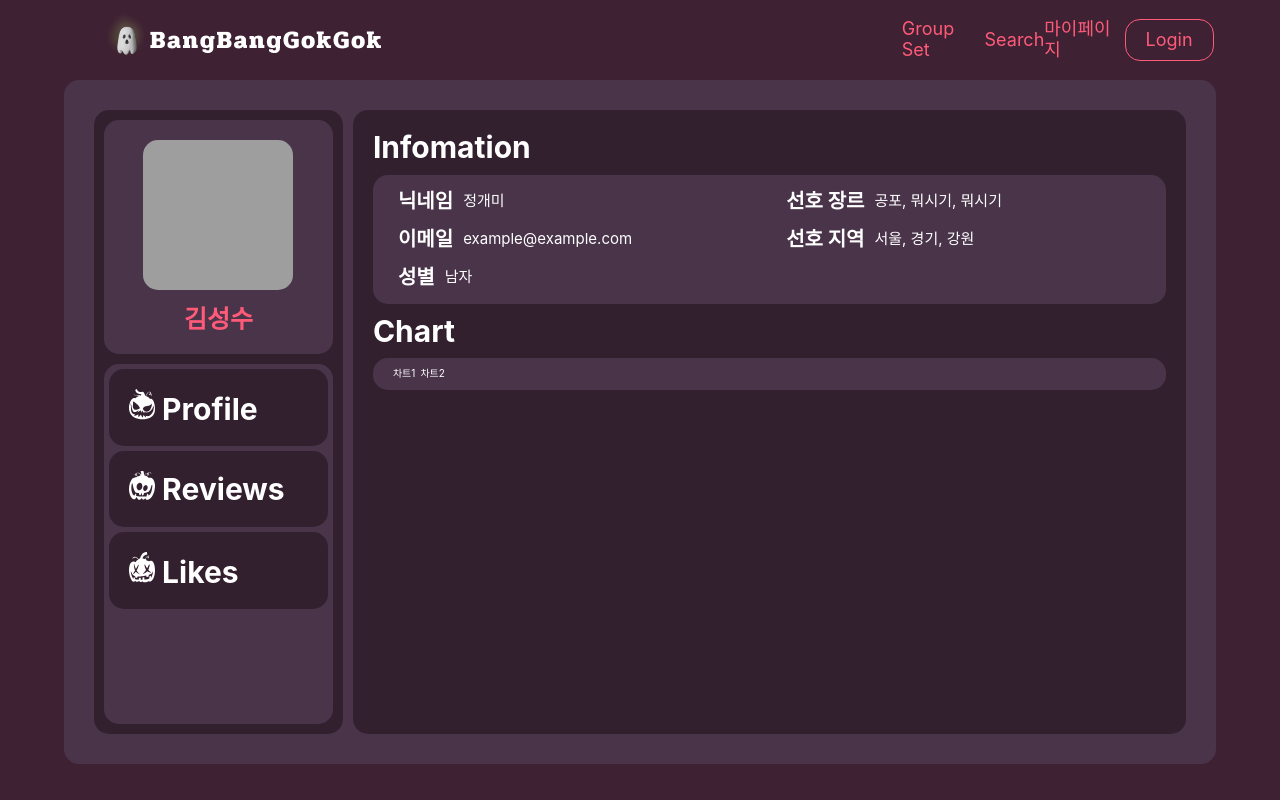
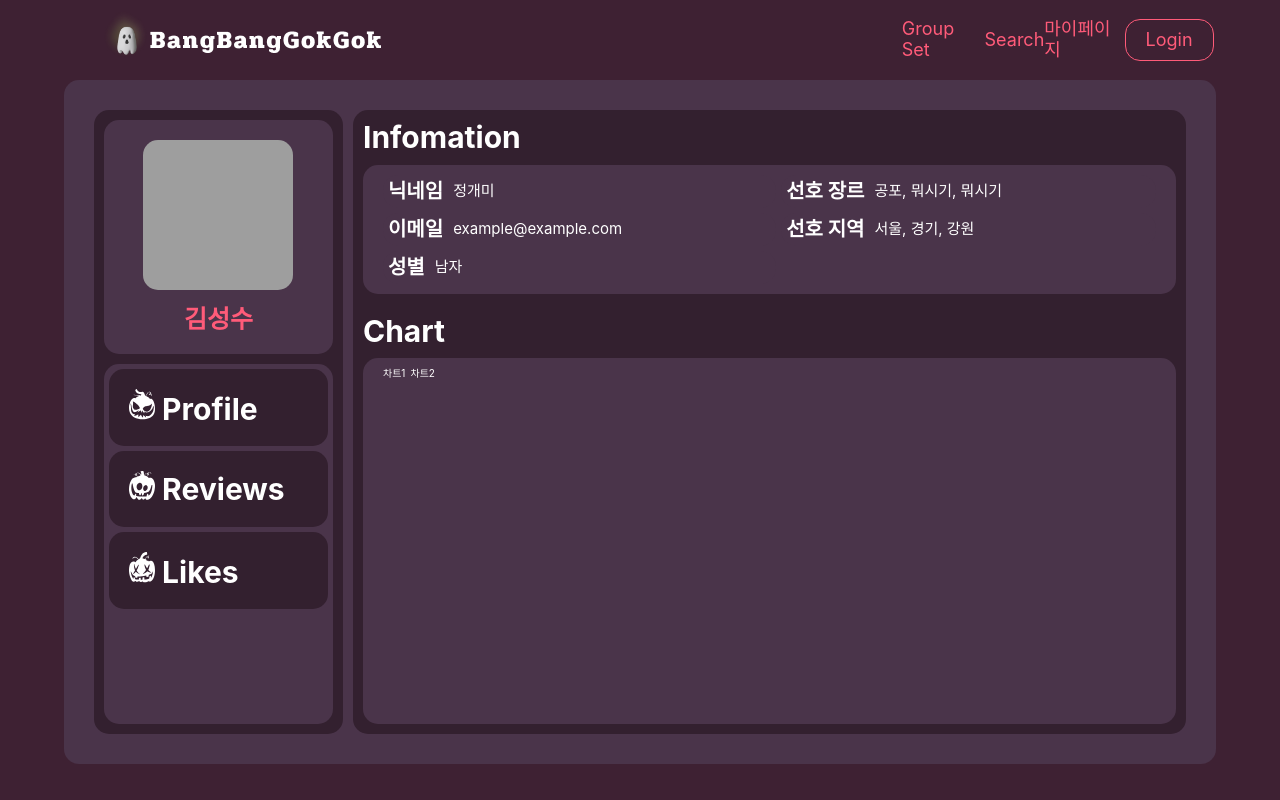
Before and after one commit to predictyson/BangBangGokGok, a React (Vite) app in the folder FrontEnd/: page /mypage in a window 1280 px wide. Shown: the top 800 px of the page. Built offline with nearby package versions, Linux system fonts and the light colour scheme; grey boxes are pictures that could not be loaded.

Commit message:
💡 refactor: 마이페이지 프로필 페이지 레이아웃 수정

```diff
--- a/FrontEnd/src/components/mypage/RightSection/RightContent.tsx
+++ b/FrontEnd/src/components/mypage/RightSection/RightContent.tsx
@@ -15,7 +15,7 @@ const Wrapper = styled.div`
   box-sizing: border-box;
   width: 77%;
   height: 100%;
-  padding: 2rem;
+  padding: 1rem;
   background-color: ${theme.colors.container};
   border-radius: 1.5rem;
 `;
--- a/FrontEnd/src/pages/MyPage/ProfileInfoSection.tsx
+++ b/FrontEnd/src/pages/MyPage/ProfileInfoSection.tsx
@@ -4,7 +4,7 @@ import { theme } from "@/styles/theme";
 
 export default function ProfileInfoSection() {
   return (
-    <>
+    <ProfileWrapper>
       <SectionTitle>Infomation</SectionTitle>
       <SectionContentWrapper>
         <ContentWrapper>
@@ -33,11 +33,17 @@ export default function ProfileInfoSection() {
         <div>차트1</div>
         <div>차트2</div>
       </ChartWrapper>
-    </>
+    </ProfileWrapper>
   );
 }
 
-// const ProfileWrapper = styled.div`
+const ProfileWrapper = styled.div`
+  display: flex;
+  flex-direction: column;
+  gap: 1rem;
+  width: 100%;
+  height: 100%;
+`;
 
 const SectionTitle = styled.h1`
   font-size: 3rem;
@@ -55,7 +61,7 @@ const SectionContentWrapper = styled.div`
   background-color: ${theme.colors.containerLight};
   padding: 1rem 2rem;
   border-radius: 1.5rem;
-  margin: 1rem 0;
+  margin: 0 0 1rem 0;
 `;
 
 const ContentWrapper = styled.div`
@@ -83,11 +89,10 @@ const Content = styled.div`
 const ChartWrapper = styled.div`
   display: flex;
   flex-direction: row;
-  align-items: center;
   gap: 0.5rem;
-  margin: 1rem 0;
+  /* margin: 1rem 0 0 0; */
   padding: 1rem 2rem;
-  /* height: 28.5rem; */
+  height: 100%;
   background-color: ${theme.colors.containerLight};
   border-radius: 1.5rem;
 `;
```
